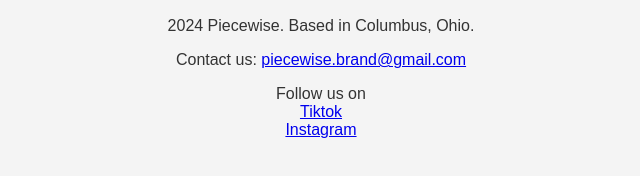
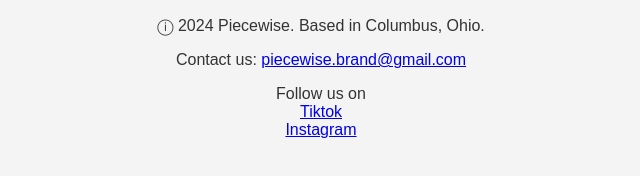
Before and after one commit to PerplexedWaffles/piecewise, a plain HTML site: page product.html in a window 1280 px wide. Shown: the part 714-890 px from the top of the page, 319-959 px from the left. Drawn offline with Linux system fonts and the light colour scheme.

Commit message:
Update product.html

```diff
--- a/product.html
+++ b/product.html
@@ -71,7 +71,7 @@
         <img src="result-transformed.png"
             <br>
         <footer>
-       <p>2024 Piecewise. Based in Columbus, Ohio.</p>
+       <p>ⓘ 2024 Piecewise. Based in Columbus, Ohio.</p>
        <p>Contact us: <a href="piecewise.brand@gmail.com">piecewise.brand@gmail.com</a></p>
        <p>Follow us on <br> <a href="https://www.tiktok.com/@piecewise.clothing">Tiktok</a> <br>
             <a href="https://www.instagram.com/piecewise.clothing/">Instagram</a></p>
```
